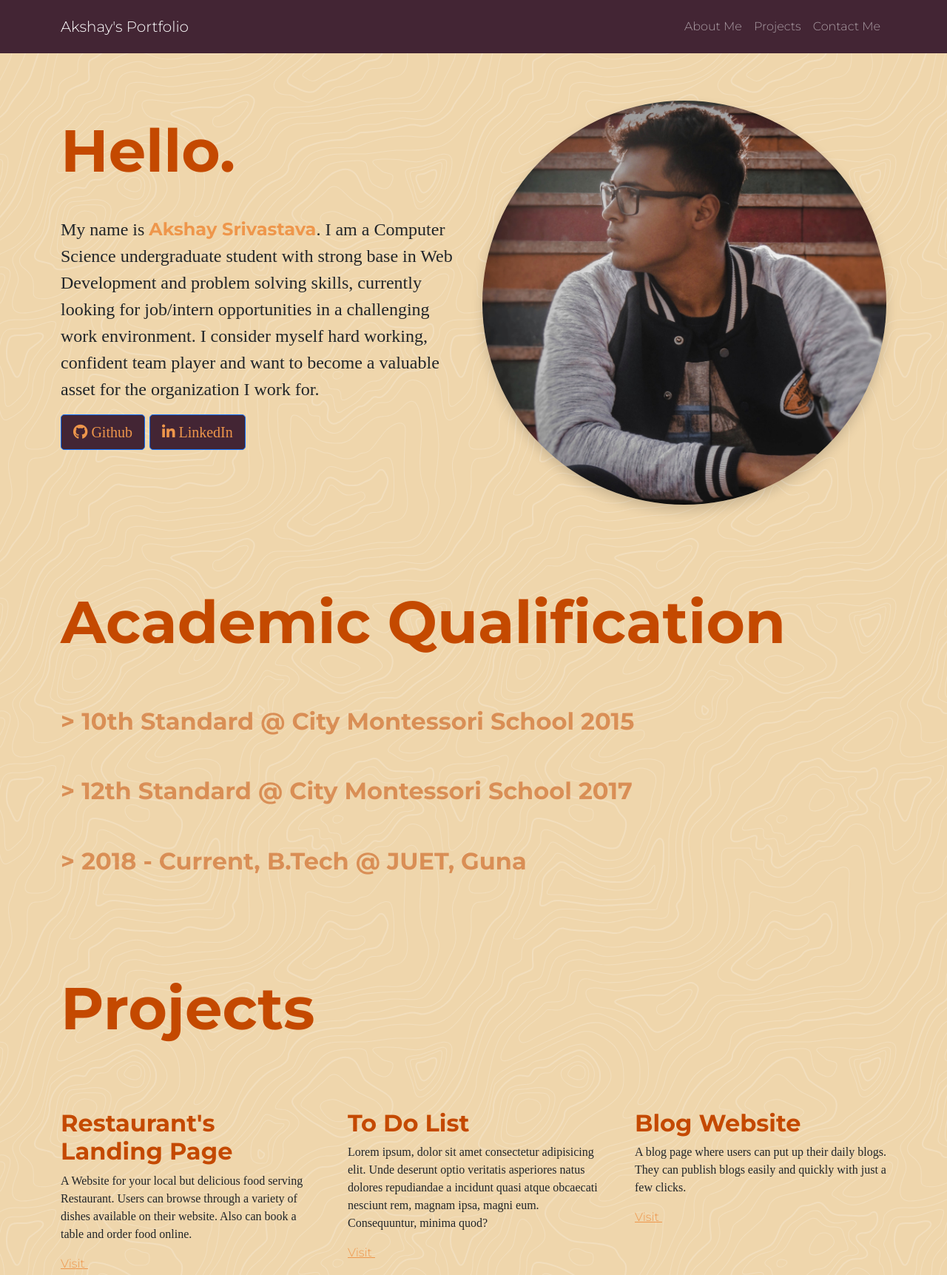
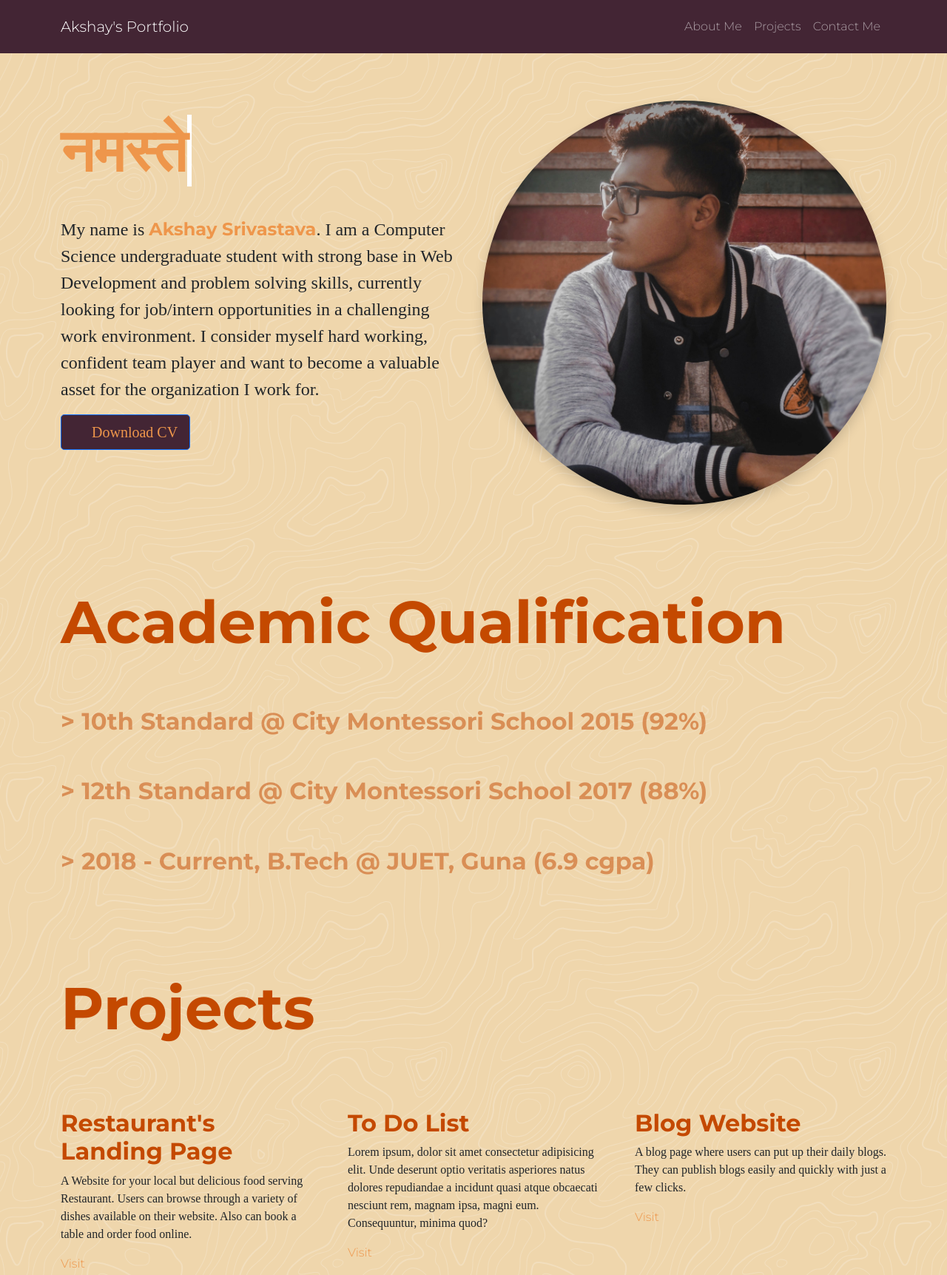
Before and after one commit to akshaypx/portfolio, a plain HTML site: page index.html in a window 1280 px wide. Shown: the top 1723 px of the page at 74% size. Drawn offline with nearby package versions, Linux system fonts and the light colour scheme; a web font is replaced by a local one.

Commit message:
footer color, typewriter, contact-me changes

```diff
--- a/index.html
+++ b/index.html
@@ -60,6 +60,64 @@
 
     <title>My Portfolio</title>
     <script src="./js/script.js"></script>
+    <script>
+      var TxtType = function(el, toRotate, period) {
+        this.toRotate = toRotate;
+        this.el = el;
+        this.loopNum = 0;
+        this.period = parseInt(period, 10) || 2000;
+        this.txt = '';
+        this.tick();
+        this.isDeleting = false;
+    };
+
+    TxtType.prototype.tick = function() {
+        var i = this.loopNum % this.toRotate.length;
+        var fullTxt = this.toRotate[i];
+
+        if (this.isDeleting) {
+        this.txt = fullTxt.substring(0, this.txt.length - 1);
+        } else {
+        this.txt = fullTxt.substring(0, this.txt.length + 1);
+        }
+
+        this.el.innerHTML = '<span class="wrap">'+this.txt+'</span>';
+
+        var that = this;
+        var delta = 200 - Math.random() * 100;
+
+        if (this.isDeleting) { delta /= 2; }
+
+        if (!this.isDeleting && this.txt === fullTxt) {
+        delta = this.period;
+        this.isDeleting = true;
+        } else if (this.isDeleting && this.txt === '') {
+        this.isDeleting = false;
+        this.loopNum++;
+        delta = 500;
+        }
+
+        setTimeout(function() {
+        that.tick();
+        }, delta);
+    };
+
+    window.onload = function() {
+        var elements = document.getElementsByClassName('typewrite');
+        for (var i=0; i<elements.length; i++) {
+            var toRotate = elements[i].getAttribute('data-type');
+            var period = elements[i].getAttribute('data-period');
+            if (toRotate) {
+              new TxtType(elements[i], JSON.parse(toRotate), period);
+            }
+        }
+        // INJECT CSS
+        var css = document.createElement("style");
+        css.type = "text/css";
+        css.innerHTML = ".typewrite > .wrap { border-right: 0.08em solid #fff}";
+        document.body.appendChild(css);
+    };
+    </script>
   </head>
   <body>
     <!-- Navbar -->
@@ -106,7 +164,7 @@
       <div class="container">
         <div class="row row-eq-height">
           <div class="col-md-6 fs-4">
-            <h1 class="display-1 fw-bold">Hello.</h1>
+            <h1 class="display-1 fw-bold"><a href="" class="typewrite" data-period="2000" data-type='[ "Hello.", "नमस्ते", "Ciao." ]'></a></h1>
             <p class="">
               My name is <strong>Akshay Srivastava</strong>. I am a Computer
               Science undergraduate student with strong base in Web Development
@@ -117,14 +175,7 @@
             </p>
             <button class="btn btn-primary btn-lg" type="button">
               <a href="https://github.com/akshaypx" role="button"
-                ><i class="fab fa-github"> Github</i></a
-              >
-            </button>
-            <button class="btn btn-primary btn-lg" type="button">
-              <a
-                href="https://www.linkedin.com/in/akshay-srivastava-94125b18b/"
-                role="button"
-                ><i class="fab fa-linkedin-in"> LinkedIn</i></a
+                ><i class="fab fa-download"> Download CV</i></a
               >
             </button>
           </div>
@@ -146,13 +197,13 @@
         <h1 class="display-1 fw-bold">Academic Qualification</h1>
         <div>
           <p>
-            <h2>> 10th Standard @ City Montessori School 2015</h2>
+            <h2>> 10th Standard @ City Montessori School 2015 (92%)</h2>
           </p>
           <p>
-            <h2>> 12th Standard @ City Montessori School 2017</h2>
+            <h2>> 12th Standard @ City Montessori School 2017 (88%)</h2>
           </p>
           <p>
-            <h2>> 2018 - Current, B.Tech @ JUET, Guna</h2>
+            <h2>> 2018 - Current, B.Tech @ JUET, Guna (6.9 cgpa)</h2>
           </p>
         </div>
       </div>
@@ -272,7 +323,7 @@
     <section id="contact-me">
       <div class="container">
         <h1 class="display-1 fw-bold">Contact Me</h1>
-        <div class="form">
+        <!-- <div class="form">
           <div class="mb-3">
             <label for="exampleFormControlInput1" class="form-label"
               >Email address</label
@@ -295,6 +346,17 @@
             ></textarea>
           </div>
           <button type="submit" class="btn btn-primary">Send</button>
+        </div> -->
+        <div>
+          <p>
+            <h2>> Email : akshaysrivastava46@gmail.com</h2>
+          </p>
+          <p>
+            <h2>> Ph no. : +91 73 550 44476</h2>
+          </p>
+          <p>
+            <h2>> Address : Lucknow, Uttar Pradesh, India.</h2>
+          </p>
         </div>
       </div>
     </section>
@@ -305,9 +367,9 @@
         <span class="text-muted">Place sticky footer content here.</span>
       </div>
     </footer> -->
-    <footer class="bg-dark text-center text-white">
+    <footer class="bg-dark text-center text-white" id="footer">
       <!-- Grid container -->
-      <div class="container p-4 pb-0">
+      <div class="container p-4 pb-0" >
         <!-- Section: Social media -->
         <section class="mb-4">
           <!-- Facebook -->
@@ -363,7 +425,7 @@
       <!-- Grid container -->
 
       <!-- Copyright -->
-      <div class="text-center p-3" style="background-color: rgba(0, 0, 0, 0.2)">
+      <div class="text-center p-3" style="background-color: #432534">
         © 2021 Copyright:
         <a class="text-white" href="">Akshay Srivastava</a>
       </div>
--- a/js/script.js
+++ /dev/null
@@ -1,19 +0,0 @@
-$(document).ready(function () {
-  $(window).scroll(function () {
-    if ($(this).scrollTop() > 50) {
-      $("#back-to-top").fadeIn();
-    } else {
-      $("#back-to-top").fadeOut();
-    }
-  });
-  // scroll body to 0px on click
-  $("#back-to-top").click(function () {
-    $("body,html").animate(
-      {
-        scrollTop: 0,
-      },
-      400
-    );
-    return false;
-  });
-});
```
Also changed, not shown: css/styles.css.
